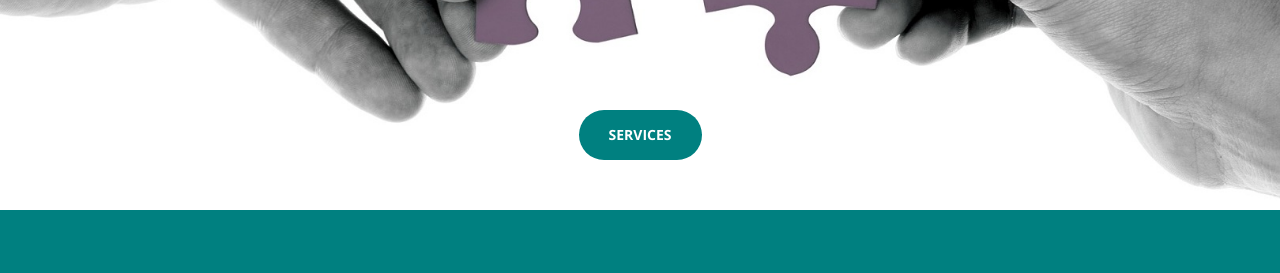
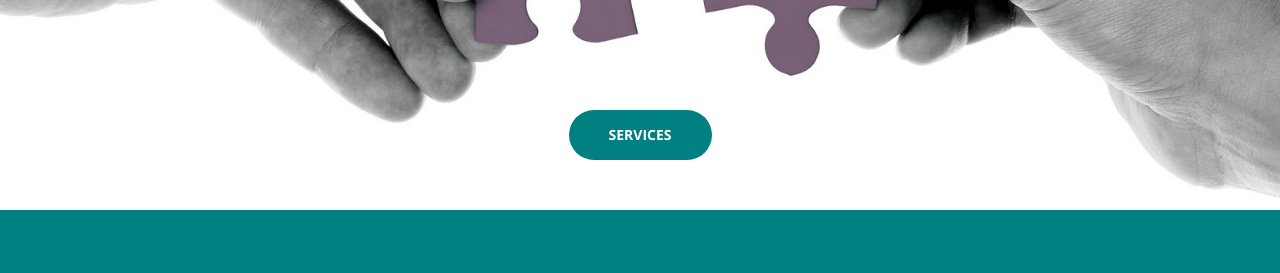
Before and after one commit to tjbsynergy/tjbsynergy.github.io, a Jekyll site: the page built from index.html, in a window 1280 px wide. Shown: the part 375-648 px from the top of the page. Built offline with Jekyll 4.4.1, drawn with Linux system fonts in a browser that asks for light colours.

Commit message:
btn link visited update

```diff
--- a/_sass/_base.scss
+++ b/_sass/_base.scss
@@ -371,6 +371,31 @@ header {
     padding: 15px 30px;
 }
 
+.btn:link,
+.btn:visited{
+
+    text-transform: uppercase;
+    text-decoration: none;
+    padding: 15px 40px;
+    display: inline-block;
+    border-radius: 100px;
+
+    /*trasnition also used for animation*/
+    transition: all .2s;
+
+    position: relative;
+}
+
+.btn:hover{
+    transform: translateY(-3px);
+    /*box-shadow: 0 10px 20px rgba(0,0,0,.2);*/
+}
+
+.btn:active{
+    transform: translateY(-1px);
+    /*box-shadow: 0 5px 10px rgba(0,0,0,.2);*/
+}
+
 // Contact
 #contact .fa {
     color: $theme-dark;
```
